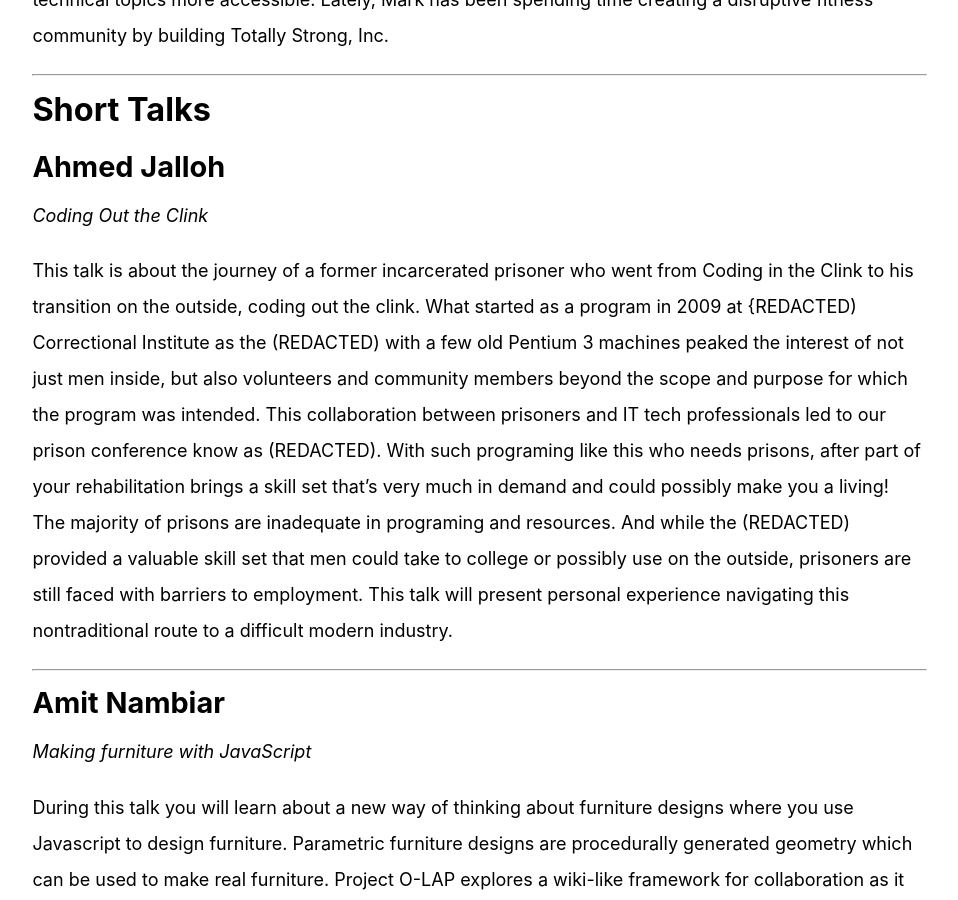
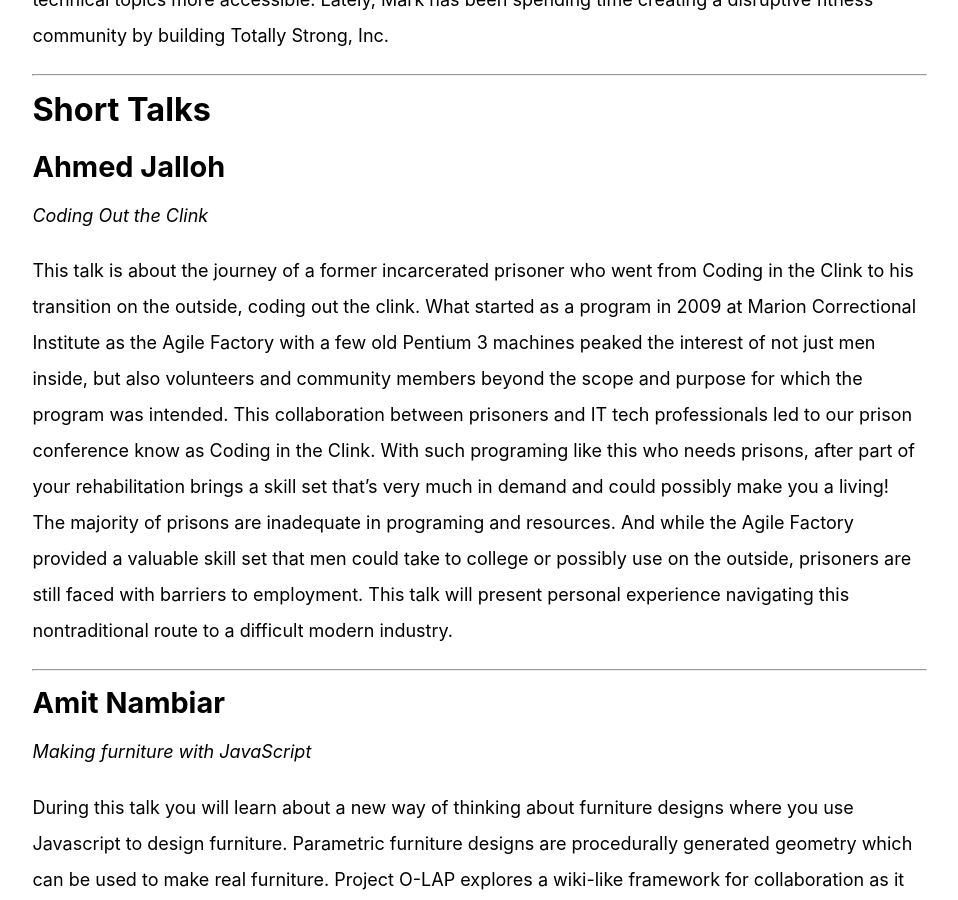
Before and after one commit to promptconf/promptconf.github.io, a Jekyll site: the page built from _pages/speakers.md, in a window 1280 px wide and 900 px high, scrolled down 953 px. Shown: the whole window, without its empty margins (126-1084 px from the left). Built offline with Jekyll 4.4.1, drawn with Linux system fonts in a browser that asks for light colours; some web fonts are replaced.

Commit message:
Use non-anonymized talk description

```diff
--- a/_pages/speakers.md
+++ b/_pages/speakers.md
@@ -28,7 +28,7 @@ Mark Thompson is an award winning university instructor and software engineer wi
 
 _Coding Out the Clink_
 
-This talk is about the journey of a former incarcerated prisoner who went from Coding in the Clink to his transition on the outside, coding out the clink. What started as a program in 2009 at {REDACTED) Correctional Institute as the (REDACTED) with a few old Pentium 3 machines peaked the interest of not just men inside, but also volunteers and community members beyond the scope and purpose for which the program was intended. This collaboration between prisoners and IT tech professionals led to our prison conference know as (REDACTED). With such programing like this who needs prisons, after part of your rehabilitation brings a skill set that’s very much in demand and could possibly make you a living! The majority of prisons are inadequate in programing and resources. And while the (REDACTED) provided a valuable skill set that men could take to college or possibly use on the outside, prisoners are still faced with barriers to employment. This talk will present personal experience navigating this nontraditional route to a difficult modern industry.
+This talk is about the journey of a former incarcerated prisoner who went from Coding in the Clink to his transition on the outside, coding out the clink. What started as a program in 2009 at Marion Correctional Institute as the Agile Factory with a few old Pentium 3 machines peaked the interest of not just men inside, but also volunteers and community members beyond the scope and purpose for which the program was intended. This collaboration between prisoners and IT tech professionals led to our prison conference know as Coding in the Clink. With such programing like this who needs prisons, after part of your rehabilitation brings a skill set that’s very much in demand and could possibly make you a living! The majority of prisons are inadequate in programing and resources. And while the Agile Factory provided a valuable skill set that men could take to college or possibly use on the outside, prisoners are still faced with barriers to employment. This talk will present personal experience navigating this nontraditional route to a difficult modern industry.
 
 ----
 
```
